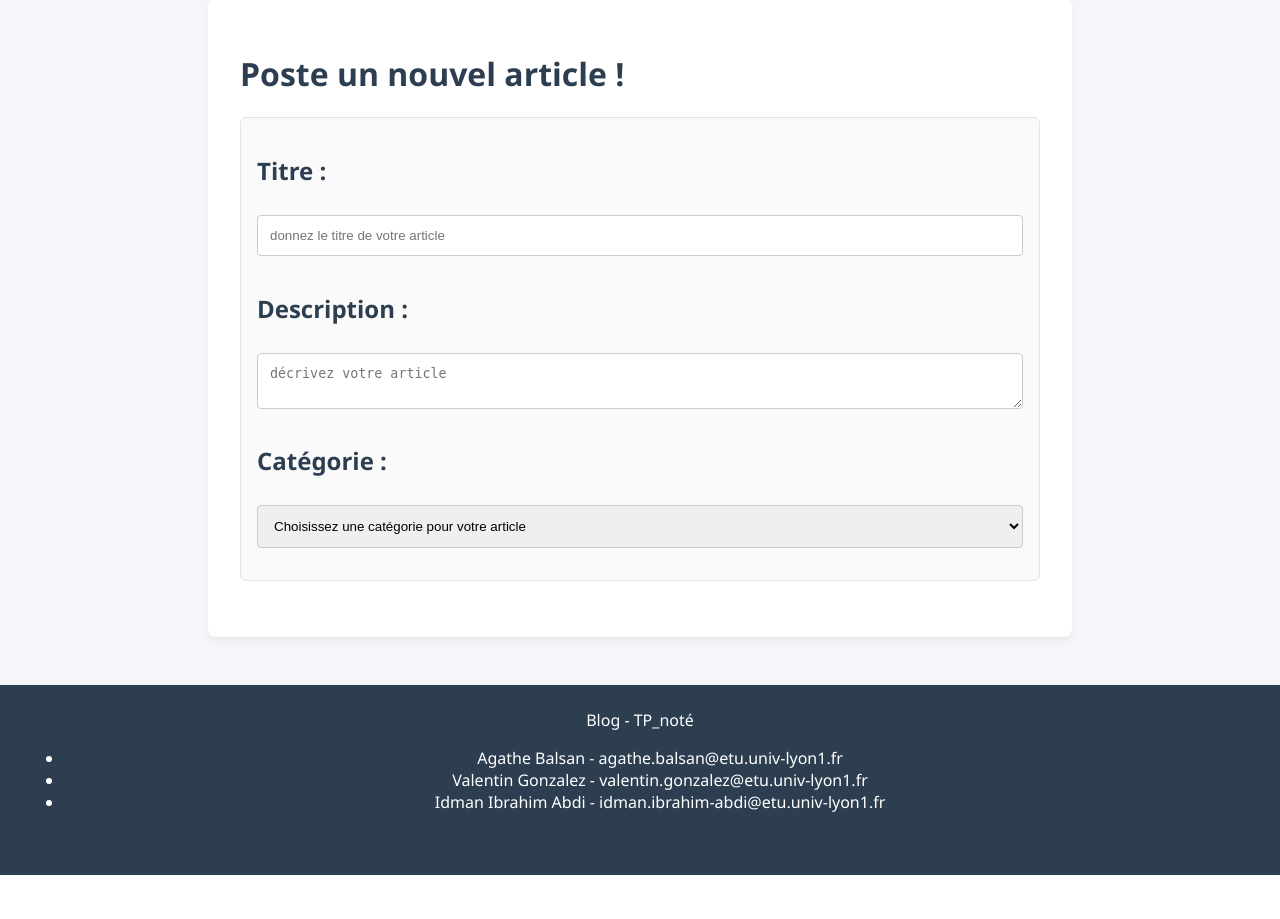
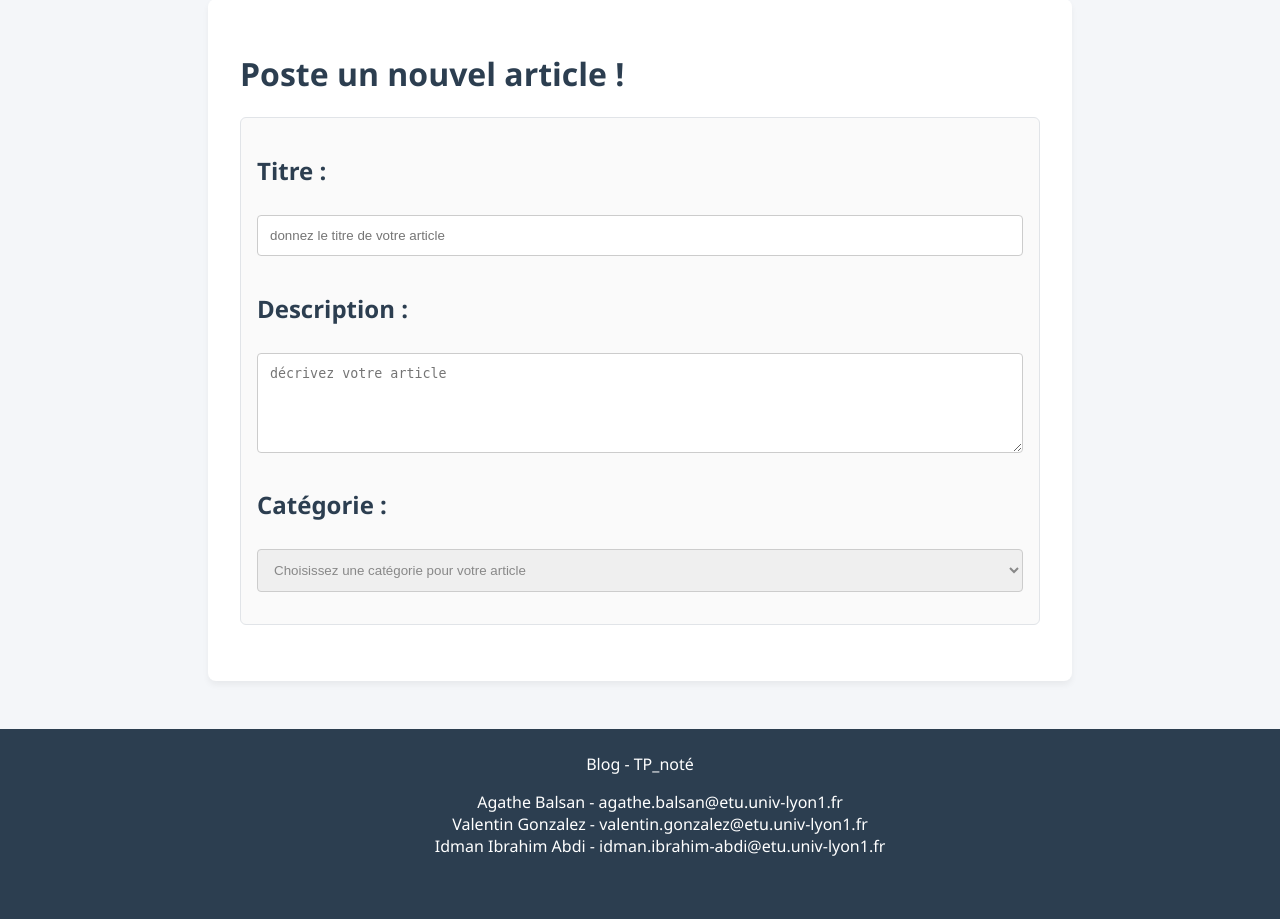
Before and after one commit to Agathe-bls/Blog-tp, a PHP site: page /creationArticle.php in a window 1280 px wide. Shown: the part 98-1017 px from the top of the page. Before the commit the page ends 973 px from the top, so only its background shows below. Run offline with PHP 8.4, Linux system fonts and the light colour scheme; data that the repository does not hold is empty.

Commit message:
modification du style : suppression des points de la liste du footer + ajout de la couleur grisée pour le text du select et du noir pour ses options + ajout de la possibilité du resize des textarea

```diff
--- a/Blog/style.css
+++ b/Blog/style.css
@@ -86,6 +86,19 @@ input[type="text"], select, textarea {
     box-sizing: border-box;
 }
 
+textarea {
+    resize: vertical;
+    min-height: 100;
+}
+
+select:invalid {
+    color: #888;
+}
+
+select option {
+    color: #000;
+}
+
 button {
     background-color: #3498db;
     color: white;
@@ -126,3 +139,7 @@ footer {
     padding: 1.5rem;
     margin-top: 3rem;
 }
+
+footer ul {
+    list-style: none;
+}
```
